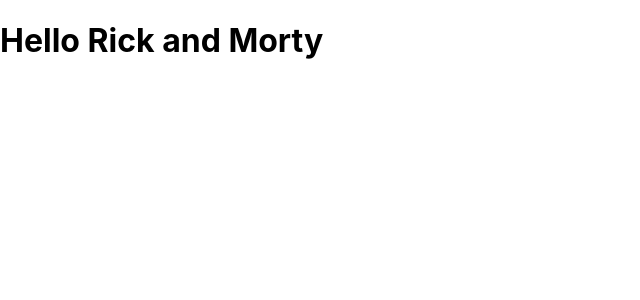
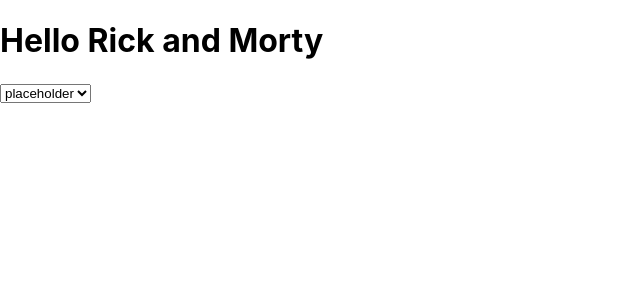
Before and after one commit to kenyo/rick_n_morty_warmup, a React (Create React App) app: page / in a window 1280 px wide. Shown: the top 300 px of the page, without its empty margins (0-640 px from the left). Built offline with nearby package versions, Linux system fonts and the light colour scheme.

Commit message:
add placeholder character dropdown

```diff
--- a/src/App.jsx
+++ b/src/App.jsx
@@ -3,13 +3,24 @@
 import './App.css'
 
 
+const CharacterDropdown = (props) => (
+  <div>
+    <select>
+      <option value="volvo">placeholder</option>
+
+    </select>
+  </div>
+)
+
 class App extends Component {
+
+
 
   render() {
     return (
       <>
         <Header />
-
+        <CharacterDropdown />
       </>
     )
   }
```
